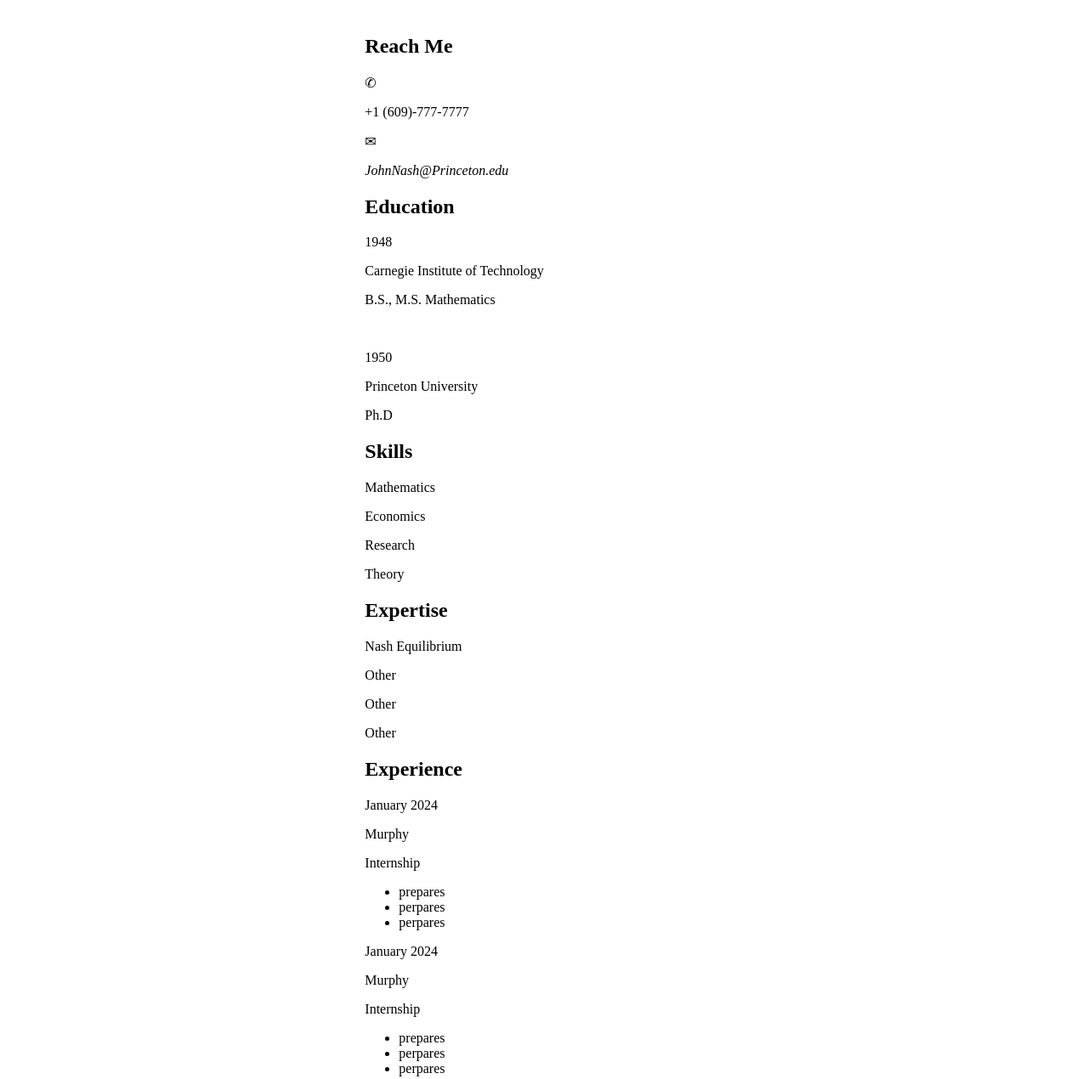
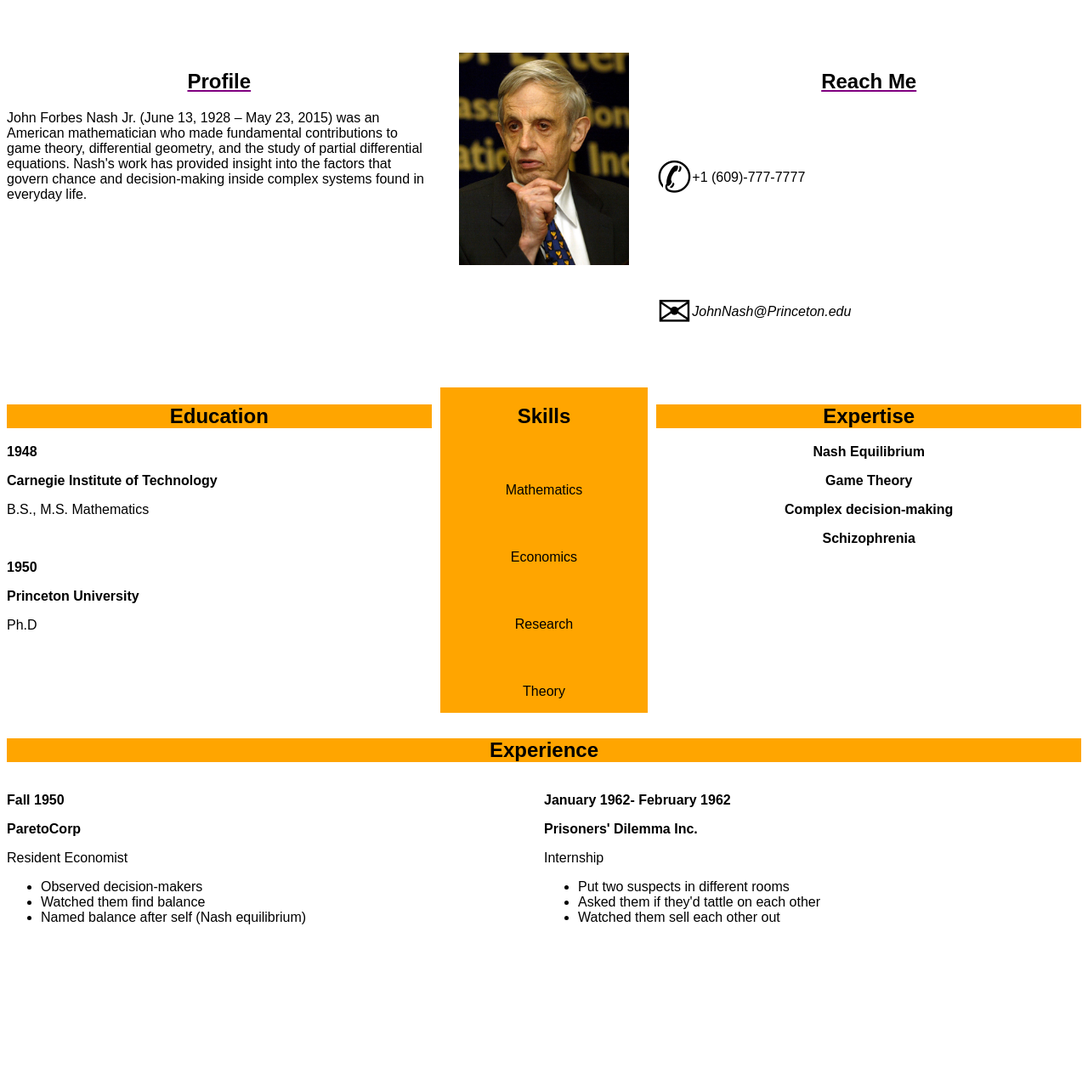
Before and after one commit to Dustwood/ACA_web101_Dustin-Wood, a plain HTML site: page resume.html in a window 1280 px wide. Shown: the part 340-1610 px from the top of the page at 85% size. Drawn offline with Linux system fonts and the light colour scheme.

Commit message:
Finished Resume for John Nash

```diff
--- a/resume-style.css
+++ b/resume-style.css
@@ -1,28 +1,89 @@
 body {
     display: grid;
-    grid-template-columns: 1fr 1fr 1fr 1fr 1fr 1fr;
-    grid-template-rows: 25% 25% 25% 25%;
+    grid-template-columns: 1fr 1fr 1fr 1fr 1fr;
+    grid-template-rows: 1fr 1fr 1fr 1fr;
+    column-gap: 10px;
+    row-gap: 10px;
+    font-family: Arial, Helvetica, sans-serif;
+    text-align: left;
 }
-h1 {font-style: italic;
+
+header {
+    grid-area: 1 / 2 / span 1 / span 3;
+    display: flex;
+    text-align: center;
+    flex-direction: column;
+    justify-content: center;
+}
+
+#profile {
+    grid-area: 2 / 1 / span 1 / span 2;
+}
+
+#image {
+    grid-area: 2 / 3 / span 1 / span 1;
+    text-align: center;
+}
+
+#reachMe {
+    grid-area: 2 / 4 / span 1 / span 2;
+}
+
+#education {
+    grid-area: 3 / 1 / span 1 / span 2;
+}
+
+#skills {
+    grid-area: 3 / 3 / span 1 / span 1;
+    text-align: center;
+    display: flex;
+    flex-direction: column;
+    justify-content: space-between;
+}
+
+#expertise {
+    grid-area: 3 / 4 / span 1 / span 2;
+    text-align: center;
+}
+
+#experience {
+    grid-area: 4 / 1 / span 2 / span 5;
+}
+
+.expInside {
+    display: grid;
+    grid-template-columns: 1fr 1fr;
+}
+
+h1 {
+    font-style: italic;
+    font-size: 50px;
+    font-family: 'Times New Roman', Times, serif;
+    grid-area:
+}
+
+h2 {
+    text-align: center;
+}
+
+.bold {
+    font-weight: bold;
+}
+
+.fill {
+    background-color: orange;
+}
+
+.underline {
+    text-decoration: underline purple;
+}
+
+.unicode {
     font-size: 50px;
 }
 
-h2 {
-    /* Make this all caps */
+.iconReachMe {
+    display: flex;
+    flex-direction: row;
+    align-items: center;
 }
-
-h2.underline {
-/* for top section headers */
-}
-
-p.bold {
-    font-style: bold;
-}
-
-.fill {
-/* for mid and bottom section headers and skills list, give blue background */
-}
-
-.underline
-
-.unicode
--- a/resume.html
+++ b/resume.html
@@ -4,7 +4,7 @@
     <meta charset="UTF-8">
     <meta http-equiv="X-UA-Compatible" content="IE=edge">
     <meta name="viewport" content="width=device-width, initial-scale=1.0">
-    <link rel="stylesheet" href="resume-style.css"
+    <link rel="stylesheet" href="resume-style.css">
     <title>Resume - John Nash</title>
 </head>
 <body>
@@ -12,24 +12,25 @@
     <h1>John Nash</h1>
     <h2>Economist</h2>
     </header>
-    <section>
-        <div>
+    <div id="profile">
         <h2 class="underline">Profile</h2>
-            <p>Lorem ipsum dolor sit amet consectetur adipiscing, elit gravida vulputate aptent neque tortor molestie, quis ultricies congue donec magnis. At eget ante ac accumsan mattis vel convallis, hac condimentum nec imperdiet venenatis risus aliquet, facilisis sagittis tincidunt vestibulum interdum ultrices. Ac dis hac dictumst mi duis, sed luctus morbi inceptos sodales rhoncus, odio magnis mollis dignissim.</p>
+        <p>John Forbes Nash Jr. (June 13, 1928 – May 23, 2015) was an American mathematician who made fundamental contributions to game theory, differential geometry, and the study of partial differential equations. Nash's work has provided insight into the factors that govern chance and decision-making inside complex systems found in everyday life.</p>
     </div>
-        <div>
-            <img>
+    <div id="image">
+        <img src="John-Nash-2007.jpg" alt="Photo of John Nash" width="200" height="250">
     </div>
-        <div>
+    <div id="reachMe">
         <h2 class="underline">Reach Me</h2>
-            <div>
+        <div class="iconReachMe">
             <p class="unicode">&#9990;</p>
             <p>+1 (609)-777-7777</p>
+        </div>
+        <div class="iconReachMe">
             <p class="unicode">&#9993;</p>
             <address>JohnNash@Princeton.edu<address>
         </div>
     </div>
-        <div>
+    <div id="education">
         <h2 class="fill">Education</h2>
         <p class="bold">1948</p>
         <p class="bold">Carnegie Institute of Technology</p>
@@ -39,43 +40,44 @@
         <p class="bold">Princeton University</p>
         <p>Ph.D</p>
     </div>
-        <div class="fill">
+    <div id="skills" class="fill">
         <h2>Skills</h2>
         <p>Mathematics</p>
         <p>Economics</p>
         <p>Research</p>
         <p>Theory</p>
     </div>
+    <div id="expertise">
+        <h2 class="fill">Expertise</h2>
+        <p class="bold">Nash Equilibrium</p>
+        <p class="bold">Game Theory</p>
+        <p class="bold">Complex decision-making</p>
+        <p class="bold">Schizophrenia</p>
+    </div>
+    <div id="experience">
+        <h2 class="fill">Experience</h2>
+        <section class=expInside>
             <div>
-            <h2 class=fill>Expertise</h2>
-            <p class="bold">Nash Equilibrium</p>
-            <p class="bold">Other</p>
-            <p class="bold">Other</p>
-            <p class="bold">Other</p>
-        </div>
-        <div>
-            <h2>Experience</h2>
-            <div>
-                <p class="bold">January 2024</p>
-                <p class="bold">Murphy</p>
-                <p>Internship</p>
+                <p class="bold">Fall 1950</p>
+                <p class="bold">ParetoCorp</p>
+                <p>Resident Economist</p>
                 <ul>
-                    <li>prepares</li>
-                    <li>perpares</li>
-                    <li>perpares</li>
+                    <li>Observed decision-makers</li>
+                    <li>Watched them find balance</li>
+                    <li>Named balance after self (Nash equilibrium)</li>
                 </ul>
             </div>
             <div>
-                <p class="bold">January 2024</p>
-                <p class="bold">Murphy</p>
+                <p class="bold">January 1962- February 1962</p>
+                <p class="bold">Prisoners' Dilemma Inc.</p>
                 <p>Internship</p>
                 <ul>
-                    <li>prepares</li>
-                    <li>perpares</li>
-                    <li>perpares</li>
+                    <li>Put two suspects in different rooms</li>
+                    <li>Asked them if they'd tattle on each other</li>
+                    <li>Watched them sell each other out</li>
                 </ul>
             </div>
+        </section>
     </div>
-    </section>
 </body>
 </html>
```
Also changed, not shown: John-Nash-2007.jpg (added). Lines whose indentation alone changed are shown as unchanged.
